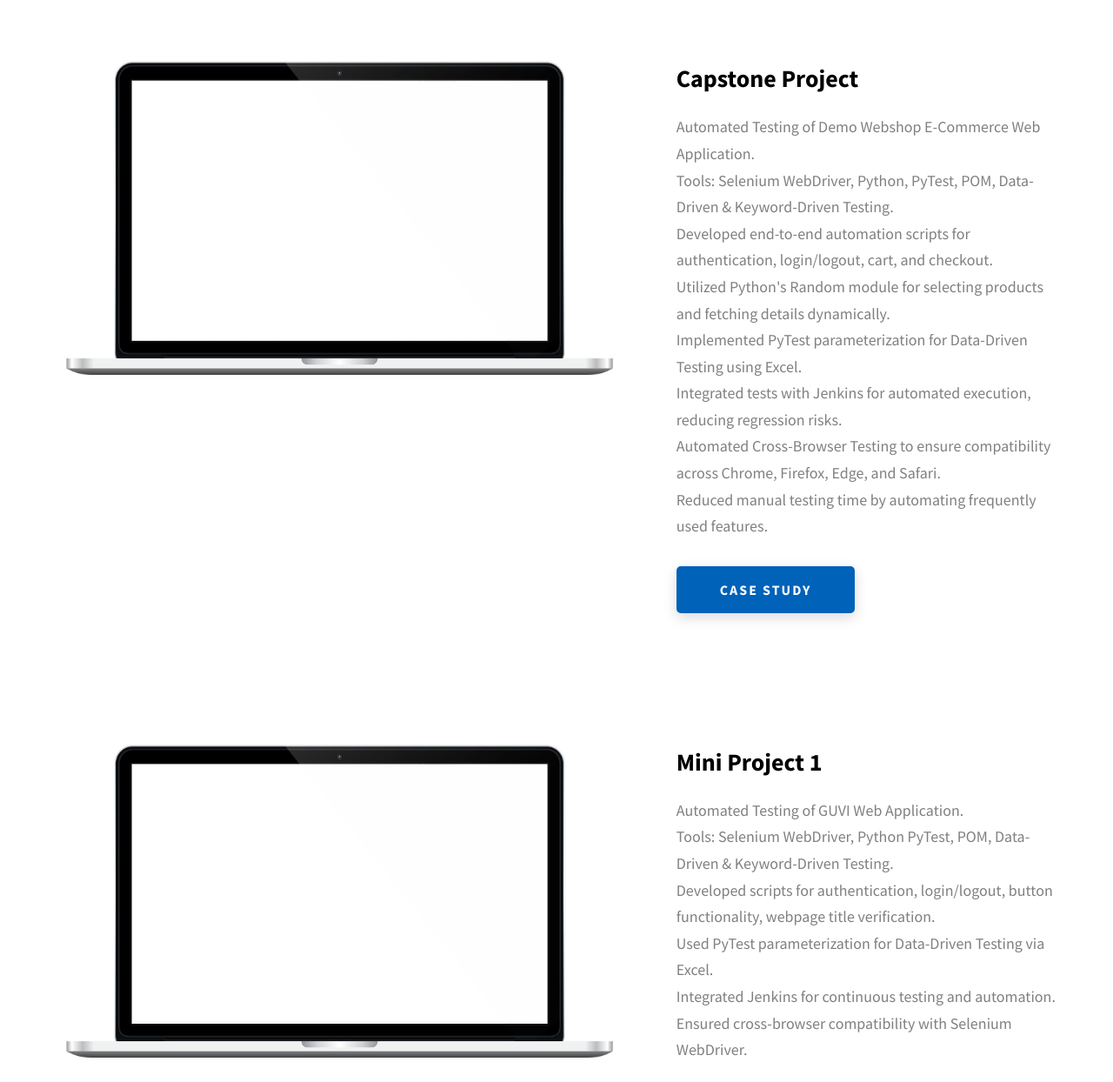
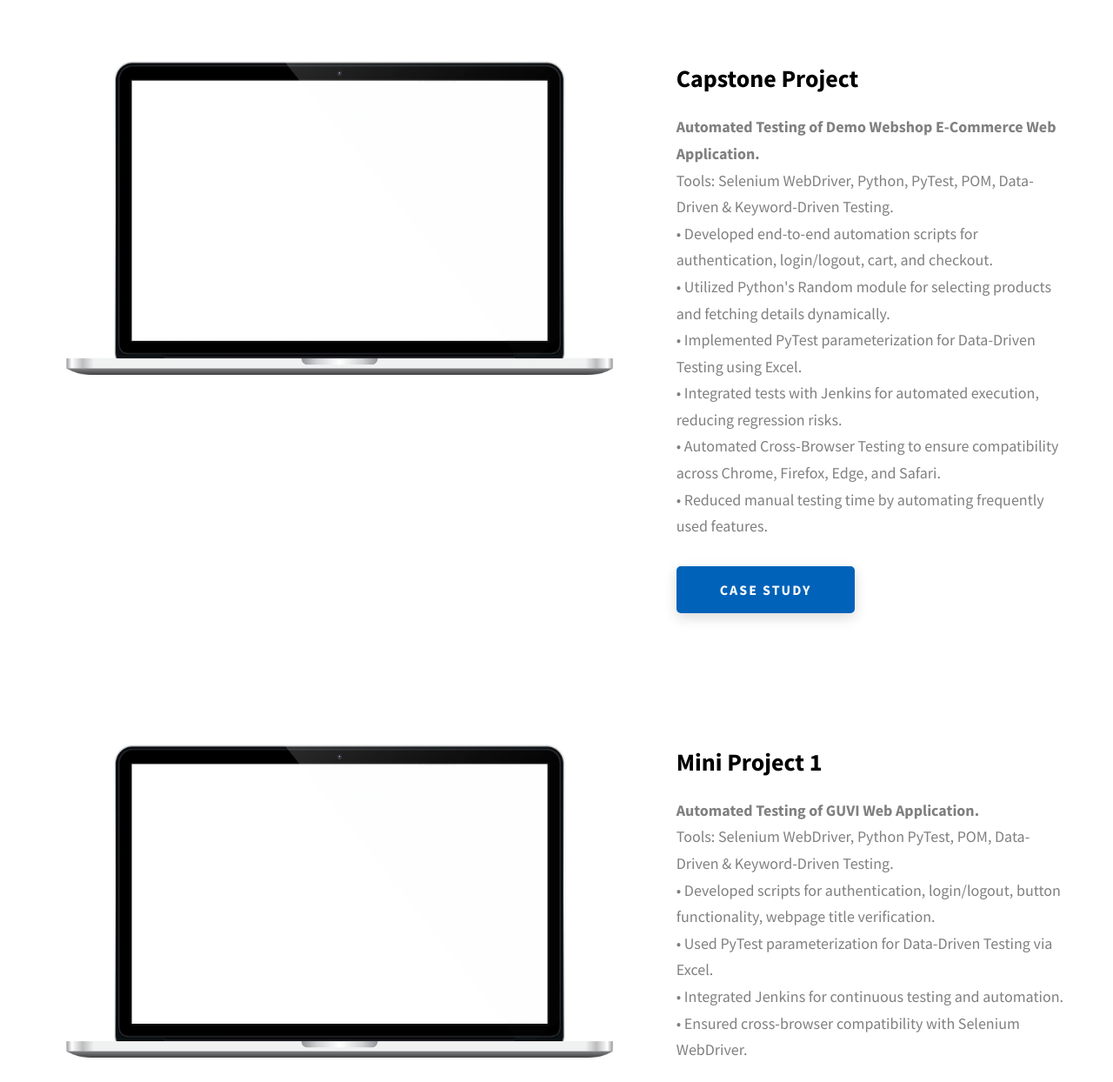
Before and after one commit to imranc07/imran-portfolio, a website: page index.html in a window 1280 px wide. Shown: the part 2080-3324 px from the top of the page at 87% size. Drawn offline with Linux system fonts and the light colour scheme.

Commit message:
Update index.html

```diff
--- a/index.html
+++ b/index.html
@@ -230,14 +230,14 @@
             <div class="projects__row-content">
               <h3 class="projects__row-content-title">Capstone Project</h3>
               <p class="projects__row-content-desc">
-                Automated Testing of Demo Webshop E-Commerce Web Application.<br>
+                <strong> Automated Testing of Demo Webshop E-Commerce Web Application.</strong> <br>
                 Tools: Selenium WebDriver, Python, PyTest, POM, Data-Driven & Keyword-Driven Testing.<br>
-                Developed end-to-end automation scripts for authentication, login/logout, cart, and checkout.<br>
-                Utilized Python's Random module for selecting products and fetching details dynamically.<br>
-                Implemented PyTest parameterization for Data-Driven Testing using Excel.<br>
-                Integrated tests with Jenkins for automated execution, reducing regression risks.<br>
-                Automated Cross-Browser Testing to ensure compatibility across Chrome, Firefox, Edge, and Safari.<br>
-                Reduced manual testing time by automating frequently used features.
+                •	Developed end-to-end automation scripts for authentication, login/logout, cart, and checkout.<br>
+                •	Utilized Python's Random module for selecting products and fetching details dynamically.<br>
+                •	Implemented PyTest parameterization for Data-Driven Testing using Excel.<br>
+                •	Integrated tests with Jenkins for automated execution, reducing regression risks.<br>
+                •	Automated Cross-Browser Testing to ensure compatibility across Chrome, Firefox, Edge, and Safari.<br>
+                •	Reduced manual testing time by automating frequently used features.
               </p>
               <a
                 href="https://github.com/imranc07/Capstone_Project.git"
@@ -259,12 +259,12 @@
             <div class="projects__row-content">
               <h3 class="projects__row-content-title">Mini Project 1</h3>
               <p class="projects__row-content-desc">
-                Automated Testing of GUVI Web Application.<br>
+                <strong> Automated Testing of GUVI Web Application.</strong> <br>
                 Tools: Selenium WebDriver, Python PyTest, POM, Data-Driven & Keyword-Driven Testing.<br>
-                Developed scripts for authentication, login/logout, button functionality, webpage title verification.<br>
-                Used PyTest parameterization for Data-Driven Testing via Excel.<br>
-                Integrated Jenkins for continuous testing and automation.<br>
-                Ensured cross-browser compatibility with Selenium WebDriver.
+                •	Developed scripts for authentication, login/logout, button functionality, webpage title verification.<br>
+                •	Used PyTest parameterization for Data-Driven Testing via Excel.<br>
+                •	Integrated Jenkins for continuous testing and automation.<br>
+                •	Ensured cross-browser compatibility with Selenium WebDriver.
               </p>
               <a
                 href="https://github.com/imranc07/Mini_Project_1.git"
@@ -286,7 +286,7 @@
             <div class="projects__row-content">
               <h3 class="projects__row-content-title">Mini Project 2</h3>
               <p class="projects__row-content-desc">
-                Automated Testing of HRM Web Application.<br>
+                <strong> Automated Testing of HRM Web Application. </strong><br>
                 Tools: Selenium WebDriver, Python PyTest, POM, Data-Driven & Keyword-Driven Testing.<br>
                 •	Automated login, menu functionality, new user creation and verification.<br>
                 •	Designed Data-Driven Tests with multiple datasets using DDT.<br>
```
